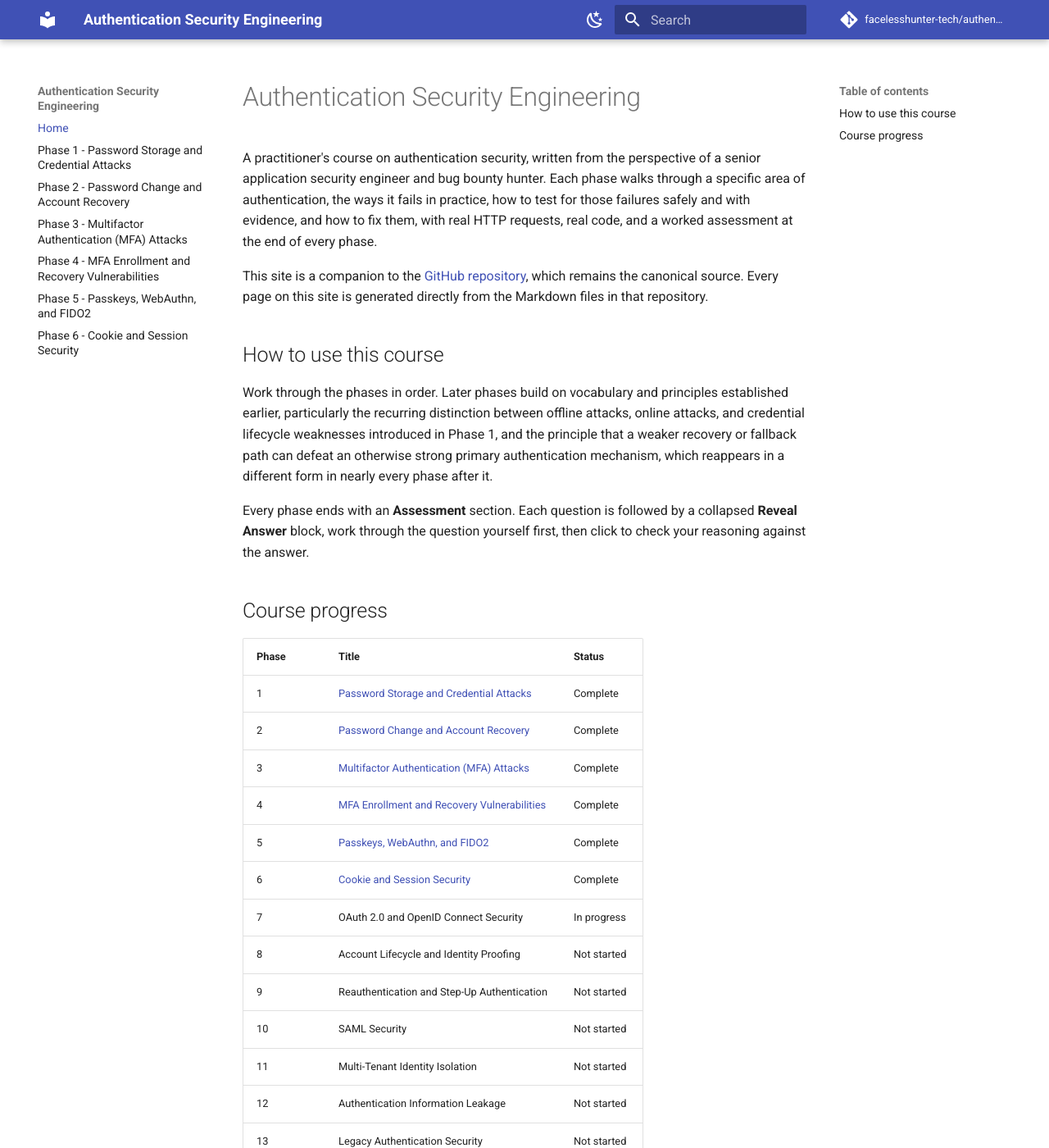
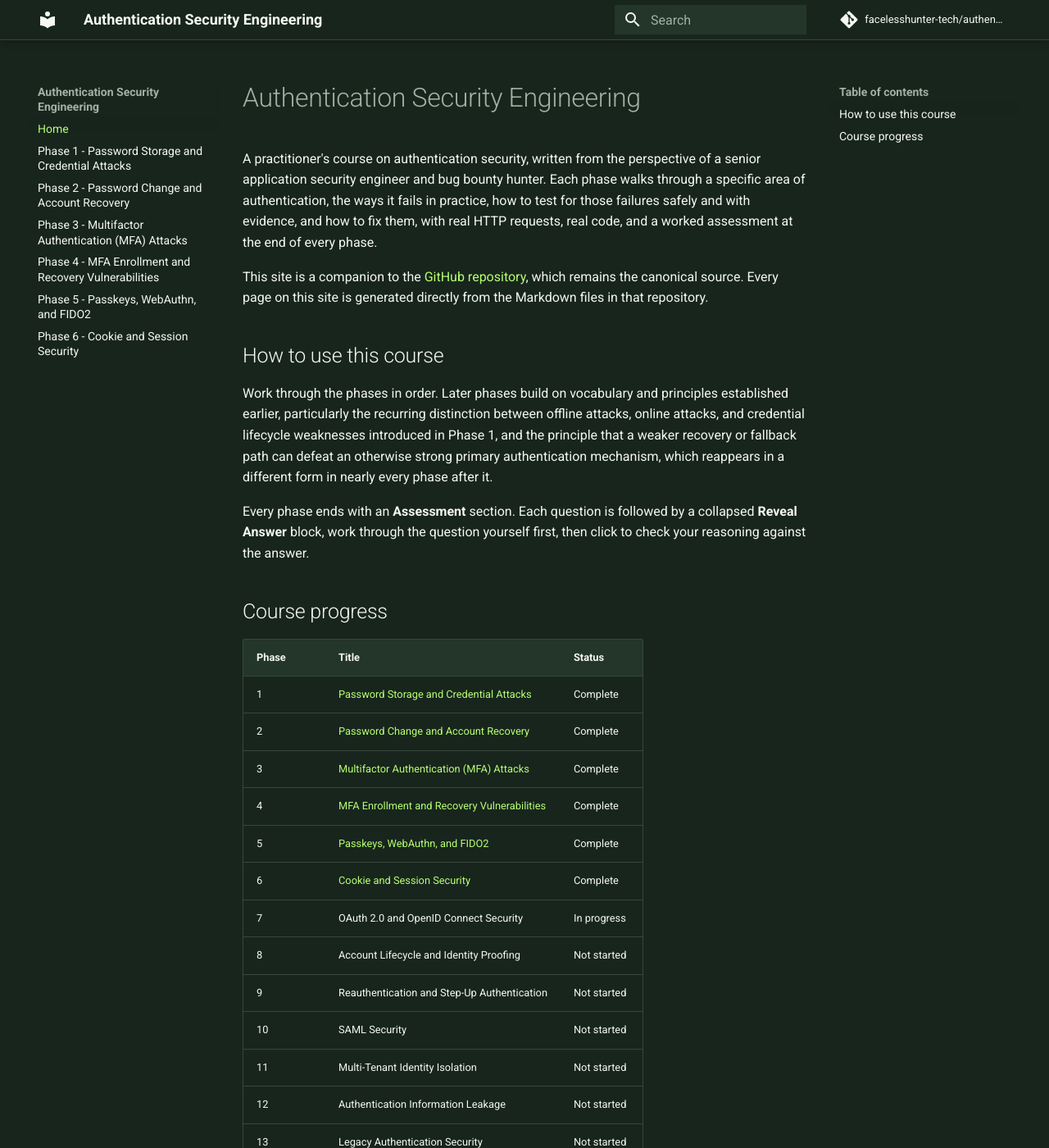
Before and after one commit to facelesshunter-tech/authentication-security-engineering, an MkDocs documentation site: the page built from docs/index.md, in a window 1280 px wide and 1400 px high. Shown: the whole window at 82% size. Built offline with MkDocs 1.6.1 and Material for MkDocs 9.7.7, drawn with Linux system fonts in a browser that asks for light colours; comment, search, counter and statistics services are not loaded.

Commit message:
Apply Forest Graphite + Acid Mint theme to the documentation site
Replace the default indigo light/dark palette with a single custom
dark theme built from the chosen palette: #18251D background,
#B7FF72 accent, #F4F7F2 text, #24352A secondary background,
#A2B1A4 muted text, and #35483A borders.

```diff
--- /dev/null
+++ b/docs/stylesheets/extra.css
@@ -0,0 +1,139 @@
+/*
+  Forest Graphite + Acid Mint
+
+  Primary background:   #18251D
+  Accent / CTA:          #B7FF72
+  Main text:              #F4F7F2
+  Secondary background:  #24352A
+  Muted text:             #A2B1A4
+  Borders:                #35483A
+*/
+
+[data-md-color-scheme="forest"] {
+  --md-primary-fg-color: #18251D;
+  --md-primary-fg-color--light: #24352A;
+  --md-primary-fg-color--dark: #18251D;
+  --md-primary-bg-color: #F4F7F2;
+  --md-primary-bg-color--light: #F4F7F2;
+
+  --md-accent-fg-color: #B7FF72;
+  --md-accent-fg-color--transparent: rgba(183, 255, 114, 0.1);
+  --md-accent-bg-color: #18251D;
+  --md-accent-bg-color--light: #18251D;
+
+  --md-default-bg-color: #18251D;
+  --md-default-fg-color: #F4F7F2;
+  --md-default-fg-color--light: #A2B1A4;
+  --md-default-fg-color--lighter: #A2B1A4;
+  --md-default-fg-color--lightest: #35483A;
+
+  --md-typeset-color: #F4F7F2;
+  --md-typeset-a-color: #B7FF72;
+  --md-typeset-mark-color: rgba(183, 255, 114, 0.3);
+
+  --md-code-bg-color: #24352A;
+  --md-code-fg-color: #F4F7F2;
+  --md-code-hl-color: rgba(183, 255, 114, 0.15);
+
+  --md-footer-bg-color: #18251D;
+  --md-footer-bg-color--dark: #18251D;
+  --md-footer-fg-color: #F4F7F2;
+  --md-footer-fg-color--light: #A2B1A4;
+
+  --md-shadow-z1: 0 0 0 1px #35483A;
+  --md-shadow-z2: 0 0 0 1px #35483A;
+  --md-shadow-z3: 0 0 0 1px #35483A;
+}
+
+[data-md-color-scheme="forest"] .md-header {
+  background-color: #18251D;
+  border-bottom: 1px solid #35483A;
+}
+
+[data-md-color-scheme="forest"] .md-tabs {
+  background-color: #18251D;
+}
+
+[data-md-color-scheme="forest"] .md-nav__item .md-nav__link--active,
+[data-md-color-scheme="forest"] .md-nav__link:focus,
+[data-md-color-scheme="forest"] .md-nav__link:hover {
+  color: #B7FF72;
+}
+
+[data-md-color-scheme="forest"] .md-sidebar {
+  background-color: #18251D;
+}
+
+[data-md-color-scheme="forest"] .md-sidebar__scrollwrap {
+  scrollbar-color: #35483A transparent;
+}
+
+[data-md-color-scheme="forest"] .md-search__input {
+  background-color: #24352A;
+  color: #F4F7F2;
+}
+
+[data-md-color-scheme="forest"] .md-search__input::placeholder {
+  color: #A2B1A4;
+}
+
+[data-md-color-scheme="forest"] .md-typeset table:not([class]) {
+  border: 1px solid #35483A;
+}
+
+[data-md-color-scheme="forest"] .md-typeset table:not([class]) th {
+  background-color: #24352A;
+  color: #F4F7F2;
+}
+
+[data-md-color-scheme="forest"] .md-typeset table:not([class]) td,
+[data-md-color-scheme="forest"] .md-typeset table:not([class]) th {
+  border-color: #35483A;
+}
+
+[data-md-color-scheme="forest"] .md-typeset table:not([class]) tr:hover {
+  background-color: #24352A;
+}
+
+[data-md-color-scheme="forest"] .md-typeset hr {
+  border-bottom: 1px solid #35483A;
+}
+
+[data-md-color-scheme="forest"] .md-typeset details,
+[data-md-color-scheme="forest"] .md-typeset summary {
+  background-color: #24352A;
+  border: 1px solid #35483A;
+}
+
+[data-md-color-scheme="forest"] .md-typeset summary {
+  cursor: pointer;
+}
+
+[data-md-color-scheme="forest"] .md-typeset summary::before {
+  background-color: #B7FF72;
+}
+
+[data-md-color-scheme="forest"] .md-typeset summary strong {
+  color: #B7FF72;
+}
+
+[data-md-color-scheme="forest"] .md-footer {
+  background-color: #18251D;
+  border-top: 1px solid #35483A;
+}
+
+[data-md-color-scheme="forest"] .md-footer-meta {
+  background-color: #18251D;
+}
+
+[data-md-color-scheme="forest"] .md-typeset .md-button {
+  background-color: #B7FF72;
+  color: #18251D;
+  border-color: #B7FF72;
+}
+
+[data-md-color-scheme="forest"] .md-typeset .md-button:hover {
+  background-color: #a3e667;
+  border-color: #a3e667;
+  color: #18251D;
+}
--- a/mkdocs.yml
+++ b/mkdocs.yml
@@ -12,20 +12,9 @@ use_directory_urls: false
 theme:
   name: material
   palette:
-    - media: "(prefers-color-scheme: light)"
-      scheme: default
-      primary: indigo
-      accent: indigo
-      toggle:
-        icon: material/weather-night
-        name: Switch to dark mode
-    - media: "(prefers-color-scheme: dark)"
-      scheme: slate
-      primary: indigo
-      accent: indigo
-      toggle:
-        icon: material/weather-sunny
-        name: Switch to light mode
+    scheme: forest
+    primary: custom
+    accent: custom
   features:
     - navigation.sections
     - navigation.top
@@ -48,6 +37,9 @@ markdown_extensions:
 plugins:
   - search
 
+extra_css:
+  - stylesheets/extra.css
+
 nav:
   - Home: index.md
   - Phase 1 - Password Storage and Credential Attacks: phases/phase-01-password-storage-and-credential-attacks.md
```
